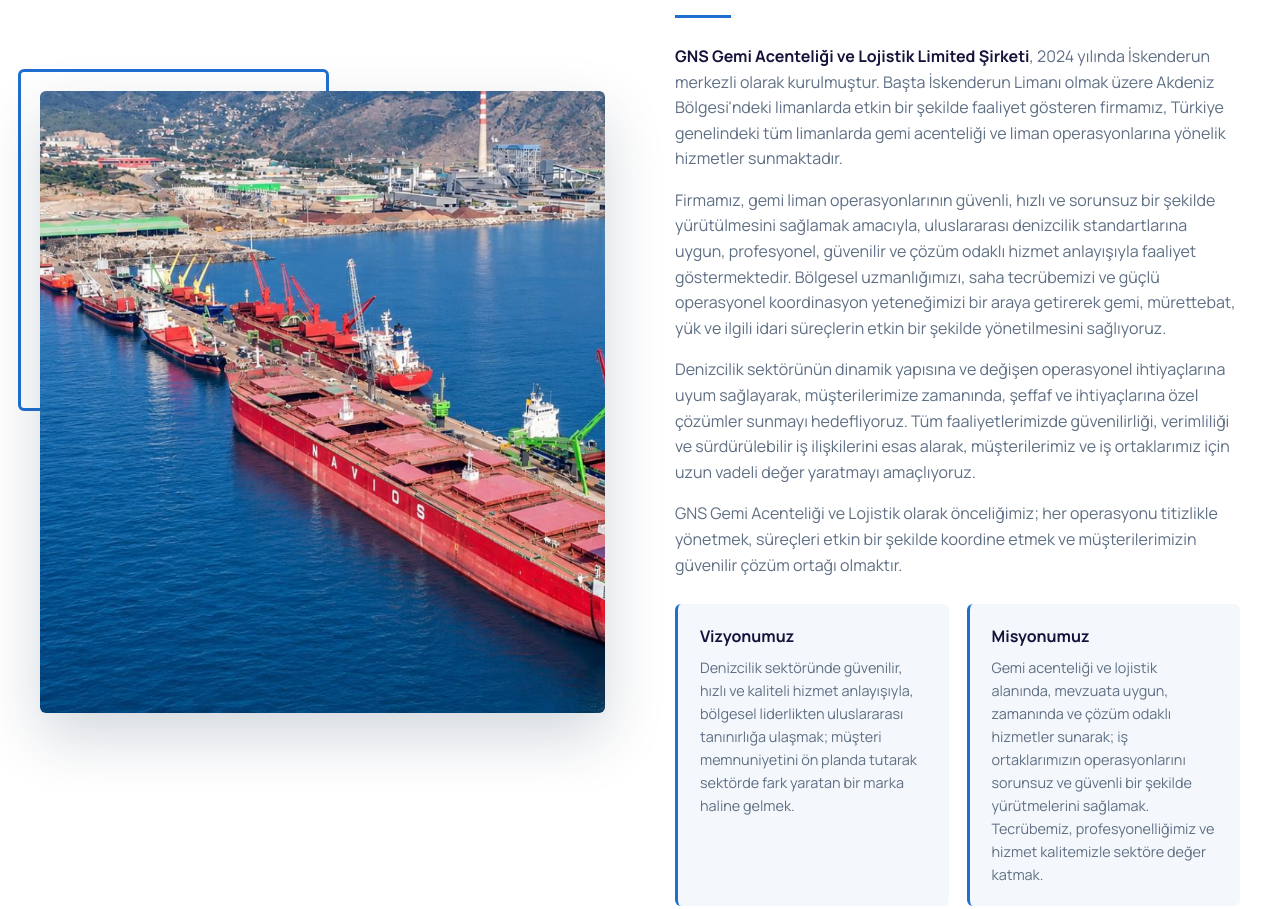
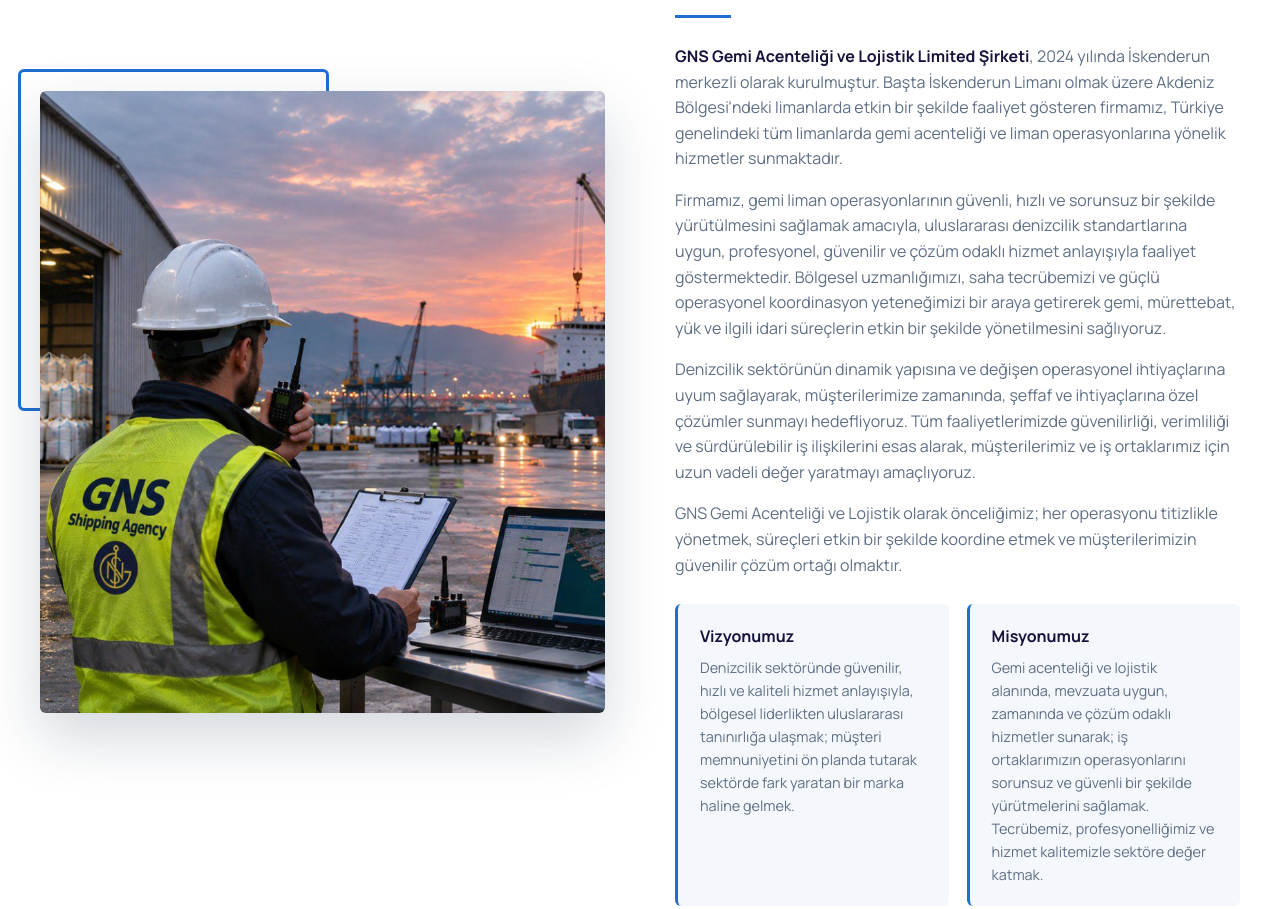
Before and after one commit to yarenyildiz/gns-shipping-website, a plain HTML site: page index.html in a window 1280 px wide. Shown: the part 1084-1993 px from the top of the page. Drawn offline with Linux system fonts and the light colour scheme.

Commit message:
Use the port operations photo in About
The image box is portrait, so --img-pos keeps the branded vest in frame.

```diff
--- a/css/style.css
+++ b/css/style.css
@@ -435,7 +435,7 @@ svg { fill: currentColor; }
 .about__img {
   aspect-ratio: 4 / 4.4;
   border-radius: var(--radius);
-  background: var(--navy-2) var(--img) center / cover;
+  background: var(--navy-2) var(--img) var(--img-pos, center) / cover;
   box-shadow: var(--shadow-lg);
 }
 
--- a/index.html
+++ b/index.html
@@ -172,7 +172,7 @@
     <section class="section about" id="hakkimizda" aria-labelledby="about-title">
       <div class="container about__grid">
         <div class="about__media" data-reveal>
-          <div class="about__img" role="img" data-i18n-attr="aria-label:about.imageAlt" aria-label="İskenderun Körfezi'nde rıhtıma yanaşmış dökme yük gemileri" style="--img: url('/img/photos/berth.jpg')"></div>
+          <div class="about__img" role="img" data-i18n-attr="aria-label:about.imageAlt" aria-label="Limanda dökme yük operasyonunu telsizle koordine eden GNS saha temsilcisi" style="--img: url('/img/photos/port-operations.jpg'); --img-pos: 18% center"></div>
         </div>
         <div class="about__content" data-reveal>
           <p class="eyebrow" data-i18n="about.eyebrow">Hakkımızda</p>
--- a/js/locales/en.js
+++ b/js/locales/en.js
@@ -29,7 +29,7 @@ export default {
   'hero.ctaServices': 'Our Services',
 
 
-  'about.imageAlt': 'Bulk carriers alongside the berth in the Gulf of Iskenderun',
+  'about.imageAlt': 'GNS field representative coordinating a bulk cargo operation by radio at the port',
   'about.eyebrow': 'About Us',
   'about.title1': 'Global Standards,',
   'about.title2': 'Local Expertise,',
```
Also changed, not shown: img/photos/berth.jpg (deleted), img/photos/port-operations.jpg (added).
